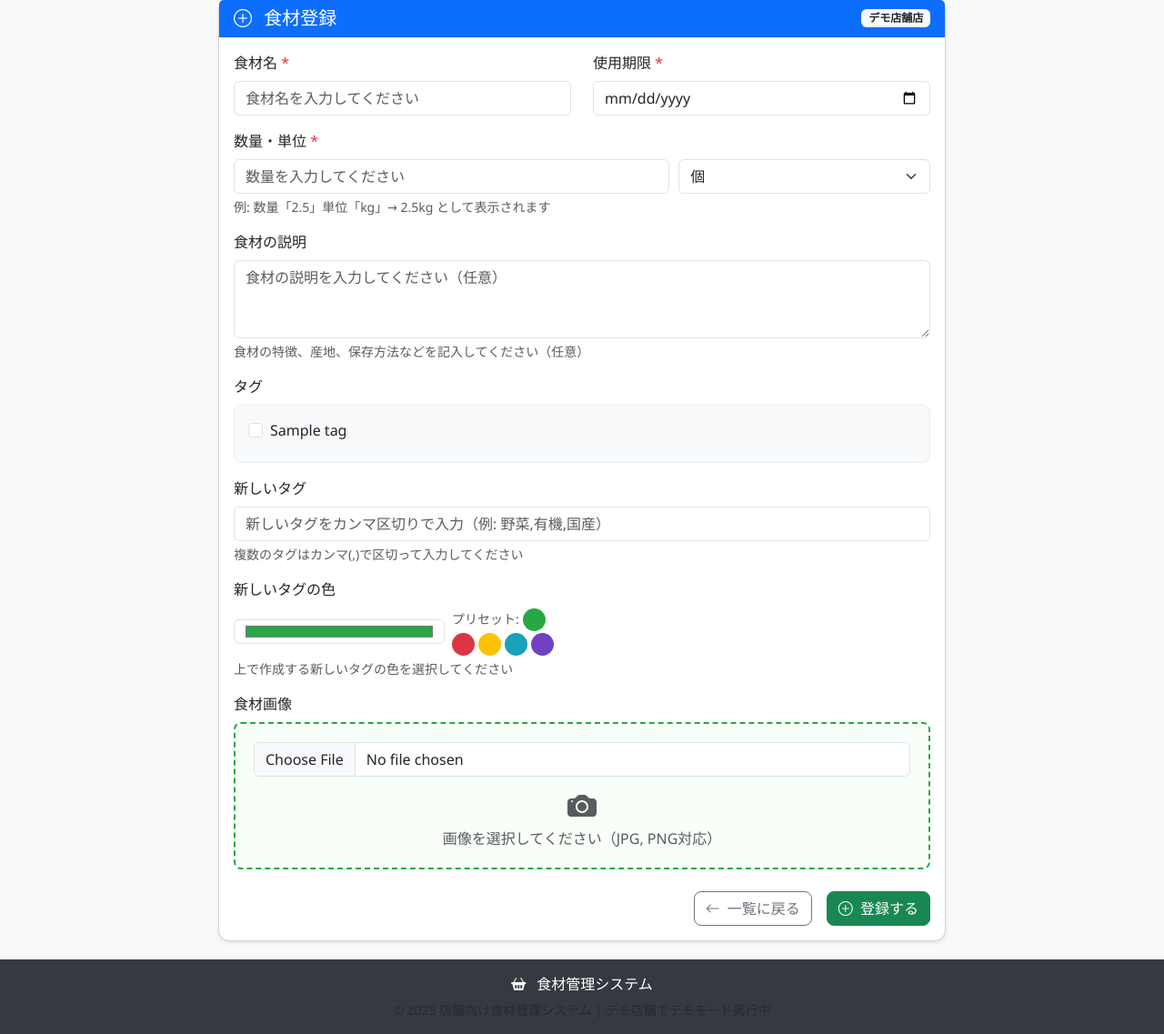
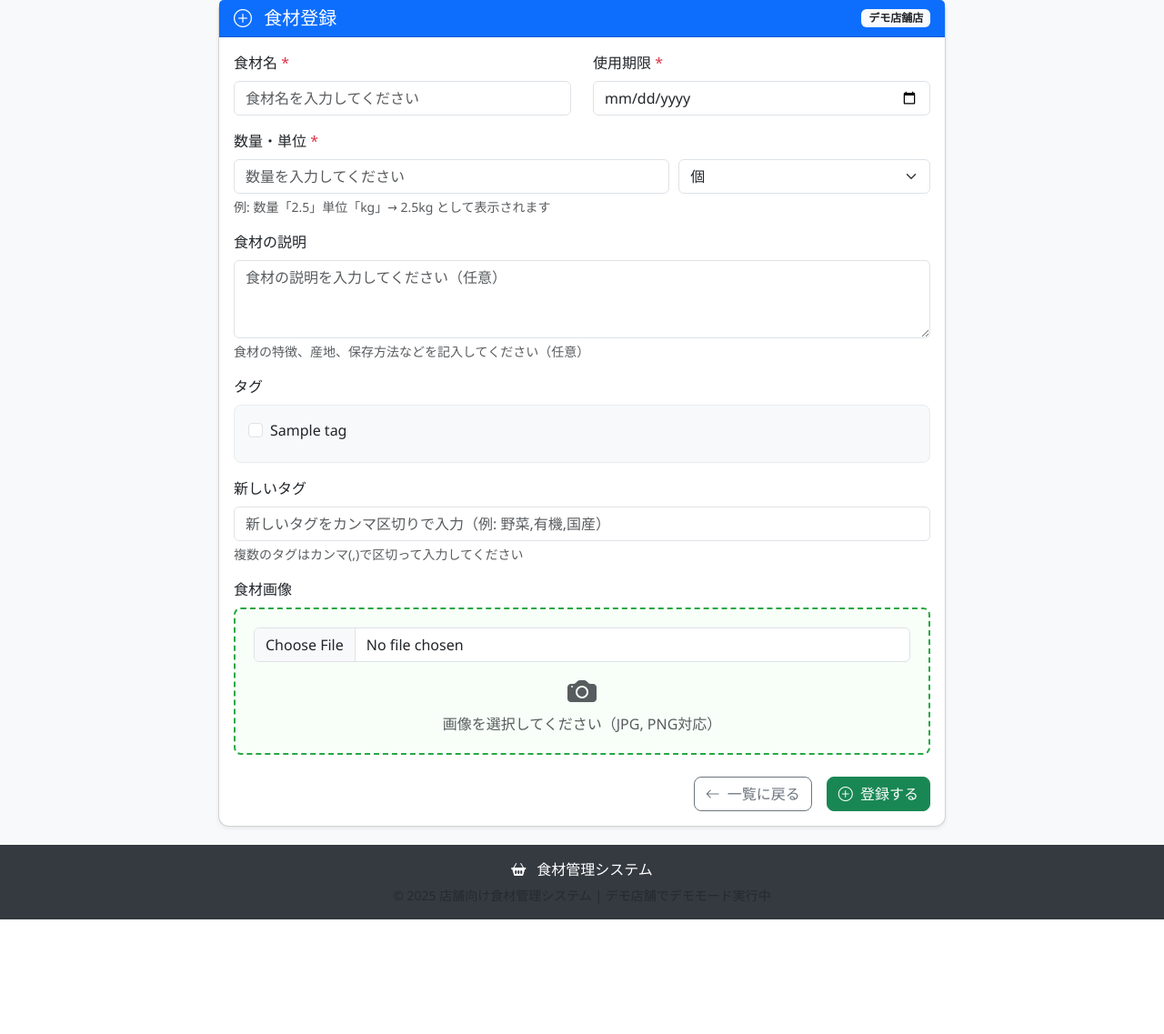
Before and after one commit to shishidoS/food-matching, a Django app: page /stores/items/post/ in a window 1280 px wide. Shown: the part 78-1215 px from the top of the page at 91% size. After the commit the page ends 1089 px from the top, so only its background shows below. Run offline with Django 5.2, Linux system fonts and the light colour scheme; tables that the repository leaves empty hold one stand-in row (values such as "Sample post"); some libraries are stand-ins or nearby versions.

Commit message:
pychache,dbファイルの除外を行った。 加えて、タグ機能を修正し、個別に色を変更可能とした。

```diff
--- a/stores/forms.py
+++ b/stores/forms.py
@@ -24,18 +24,12 @@ class ItemPostForm(forms.ModelForm):
         help_text='複数のタグはカンマ(,)で区切って入力してください'
     )
 
-    # 新しいタグの色を指定するフィールド
-    new_tags_color = forms.CharField(
-        max_length=7,
+    # 新しいタグの色情報を保存するhiddenフィールド
+    new_tags_colors = forms.CharField(
+        max_length=1000,
         required=False,
-        initial='#28a745',
-        widget=forms.TextInput(attrs={
-            'class': 'form-control',
-            'type': 'color',
-            'title': '新しいタグの色を選択してください'
-        }),
-        label='新しいタグの色',
-        help_text='上で作成する新しいタグの色を選択してください'
+        widget=forms.HiddenInput(),
+        help_text='タグと色の対応情報をJSON形式で保存'
     )
 
     class Meta:
@@ -97,6 +91,8 @@ class ItemPostForm(forms.ModelForm):
         return quantity
 
     def save(self, commit=True):
+        import json
+
         instance = super().save(commit=False)
 
         if commit:
@@ -107,18 +103,30 @@ class ItemPostForm(forms.ModelForm):
 
             # 新しいタグの処理
             new_tags_str = self.cleaned_data.get('new_tags', '')
-            new_tags_color = self.cleaned_data.get('new_tags_color', '#28a745')
+            new_tags_colors_str = self.cleaned_data.get('new_tags_colors', '')
 
             if new_tags_str:
                 new_tag_names = [tag.strip() for tag in new_tags_str.split(',') if tag.strip()]
+
+                # 色情報をJSONから取得
+                tag_colors = {}
+                if new_tags_colors_str:
+                    try:
+                        tag_colors = json.loads(new_tags_colors_str)
+                    except json.JSONDecodeError:
+                        tag_colors = {}
+
                 for tag_name in new_tag_names:
+                    # 個別の色を取得（デフォルトは#28a745）
+                    tag_color = tag_colors.get(tag_name, '#28a745')
+
                     # タグの重複チェックと作成（色も指定）
                     tag, created = PostTags.objects.get_or_create(
                         name=tag_name,
-                        defaults={'color': new_tags_color}
+                        defaults={'color': tag_color}
                     )
                     if created:
-                        print(f"新しいタグを作成しました: {tag_name} (色: {new_tags_color})")  # デバッグ用
+                        print(f"新しいタグを作成しました: {tag_name} (色: {tag_color})")  # デバッグ用
                     # 食材にタグを追加
                     instance.tags.add(tag)
 
--- a/stores/templates/stores/item_post.html
+++ b/stores/templates/stores/item_post.html
@@ -170,34 +201,11 @@
                                     {{ form.new_tags.label }}
                                 </label>
                                 {{ form.new_tags }}
+                                {{ form.new_tags_colors }}
                                 <div class="form-text">{{ form.new_tags.help_text }}</div>
                                 {% if form.new_tags.errors %}
                                     <div class="text-danger small">{{ form.new_tags.errors }}</div>
                                 {% endif %}
-
-                                <!-- タグカラー選択 -->
-                                <div class="row mt-3">
-                                    <div class="col-md-6">
-                                        <label for="{{ form.new_tags_color.id_for_label }}" class="form-label">
-                                            {{ form.new_tags_color.label }}
-                                        </label>
-                                        <div class="d-flex align-items-center gap-2">
-                                            {{ form.new_tags_color }}
-                                            <div class="color-presets">
-                                                <small class="text-muted">プリセット:</small>
-                                                <button type="button" class="btn btn-sm color-preset" data-color="#28a745" style="background-color: #28a745; width: 25px; height: 25px; border-radius: 50%;"></button>
-                                                <button type="button" class="btn btn-sm color-preset" data-color="#dc3545" style="background-color: #dc3545; width: 25px; height: 25px; border-radius: 50%;"></button>
-                                                <button type="button" class="btn btn-sm color-preset" data-color="#ffc107" style="background-color: #ffc107; width: 25px; height: 25px; border-radius: 50%;"></button>
-                                                <button type="button" class="btn btn-sm color-preset" data-color="#17a2b8" style="background-color: #17a2b8; width: 25px; height: 25px; border-radius: 50%;"></button>
-                                                <button type="button" class="btn btn-sm color-preset" data-color="#6f42c1" style="background-color: #6f42c1; width: 25px; height: 25px; border-radius: 50%;"></button>
-                                            </div>
-                                        </div>
-                                        <div class="form-text">{{ form.new_tags_color.help_text }}</div>
-                                        {% if form.new_tags_color.errors %}
-                                            <div class="text-danger small">{{ form.new_tags_color.errors }}</div>
-                                        {% endif %}
-                                    </div>
-                                </div>
 
                                 <!-- タグプレビューエリア -->
                                 <div id="tag-preview" class="mt-3" style="display: none;">
@@ -329,53 +337,90 @@ document.addEventListener('DOMContentLoaded', function() {
 
     // 新しいタグ入力の支援とカラー機能
     const newTagsInput = document.getElementById('{{ form.new_tags.id_for_label }}');
-    const newTagsColorInput = document.getElementById('{{ form.new_tags_color.id_for_label }}');
+    const newTagsColorsInput = document.getElementById('{{ form.new_tags_colors.id_for_label }}');
     const tagPreview = document.getElementById('tag-preview');
     const tagPreviewContent = document.getElementById('tag-preview-content');
 
-    // カラープリセットボタンの処理
-    const colorPresets = document.querySelectorAll('.color-preset');
-    colorPresets.forEach(preset => {
-        preset.addEventListener('click', function(e) {
-            e.preventDefault();
-            const color = this.dataset.color;
-            if (newTagsColorInput) {
-                newTagsColorInput.value = color;
-                updateTagPreview();
-            }
-        });
-    });
+    // タグごとの色情報を保存するオブジェクト
+    let tagColors = {};
 
     // タグプレビューの更新関数
     function updateTagPreview() {
         if (!newTagsInput || !tagPreview || !tagPreviewContent) return;
 
         const value = newTagsInput.value.trim();
-        const color = newTagsColorInput ? newTagsColorInput.value : '#28a745';
 
         if (value) {
             const tags = value.split(',').map(tag => tag.trim()).filter(tag => tag);
 
             if (tags.length > 0) {
                 tagPreview.style.display = 'block';
-                tagPreviewContent.innerHTML = tags.map(tag =>
-                    `<span class="badge me-1 mb-1" style="background-color: ${color}; color: white;">${tag}</span>`
-                ).join('');
+                tagPreviewContent.innerHTML = tags.map((tag, index) => {
+                    const color = tagColors[tag] || '#28a745';
+                    return `
+                        <div class="tag-preview-item">
+                            <span class="badge" style="background-color: ${color}; color: white; padding-right: 25px;">${tag}</span>
+                            <div class="tag-color-picker" style="background-color: ${color};" data-tag="${tag}" title="${tag}の色を変更"></div>
+                            <input type="color" class="tag-color-picker-hidden" id="color-picker-${index}" value="${color}" data-tag="${tag}">
+                        </div>
+                    `;
+                }).join('');
+
+                // 色選択イベントを追加
+                const colorPickers = tagPreviewContent.querySelectorAll('.tag-color-picker');
+                const hiddenColorPickers = tagPreviewContent.querySelectorAll('.tag-color-picker-hidden');
+
+                colorPickers.forEach((picker, index) => {
+                    picker.addEventListener('click', function() {
+                        const hiddenPicker = hiddenColorPickers[index];
+                        if (hiddenPicker) {
+                            hiddenPicker.click();
+                        }
+                    });
+                });
+
+                hiddenColorPickers.forEach(hiddenPicker => {
+                    hiddenPicker.addEventListener('change', function() {
+                        const tagName = this.dataset.tag;
+                        const color = this.value;
+                        tagColors[tagName] = color;
+
+                        // 色情報をhiddenフィールドに保存
+                        if (newTagsColorsInput) {
+                            newTagsColorsInput.value = JSON.stringify(tagColors);
+                        }
+
+                        // プレビューを更新
+                        updateTagPreview();
+                    });
+                });
             } else {
                 tagPreview.style.display = 'none';
             }
         } else {
             tagPreview.style.display = 'none';
+            tagColors = {};
+            if (newTagsColorsInput) {
+                newTagsColorsInput.value = '';
+            }
         }
     }
 
     // イベントリスナーの設定
     if (newTagsInput) {
-        newTagsInput.addEventListener('input', updateTagPreview);
-    }
+        newTagsInput.addEventListener('input', function() {
+            // 削除されたタグの色情報をクリーンアップ
+            const currentTags = this.value.split(',').map(tag => tag.trim()).filter(tag => tag);
+            const newTagColors = {};
+            currentTags.forEach(tag => {
+                if (tagColors[tag]) {
+                    newTagColors[tag] = tagColors[tag];
+                }
+            });
+            tagColors = newTagColors;
 
-    if (newTagsColorInput) {
-        newTagsColorInput.addEventListener('change', updateTagPreview);
+            updateTagPreview();
+        });
     }
 
     // フォーム送信前の確認
@@ -384,10 +429,9 @@ document.addEventListener('DOMContentLoaded', function() {
         if (form) {
             form.addEventListener('submit', function(e) {
                 const value = newTagsInput.value.trim();
-                const color = newTagsColorInput ? newTagsColorInput.value : '#28a745';
 
                 if (value) {
-                    console.log('新しいタグが入力されています:', value, '色:', color);
+                    console.log('新しいタグが入力されています:', value, 'タグ色:', tagColors);
 
                     // タグが適切な形式かチェック
                     const tags = value.split(',').map(tag => tag.trim()).filter(tag => tag);
@@ -398,8 +442,12 @@ document.addEventListener('DOMContentLoaded', function() {
                     }
 
                     // 確認メッセージ
-                    const tagList = tags.join('、');
-                    if (!confirm(`以下の新しいタグを作成します：\n${tagList}\n色: ${color}\n\nよろしいですか？`)) {
+                    const tagList = tags.map(tag => {
+                        const color = tagColors[tag] || '#28a745';
+                        return `${tag} (色: ${color})`;
+                    }).join('\n');
+
+                    if (!confirm(`以下の新しいタグを作成します：\n\n${tagList}\n\nよろしいですか？`)) {
                         e.preventDefault();
                         return false;
                     }
```
Also changed, not shown: other parts of stores/templates/stores/item_post.html (+31 -0 lines), 1 other file.
